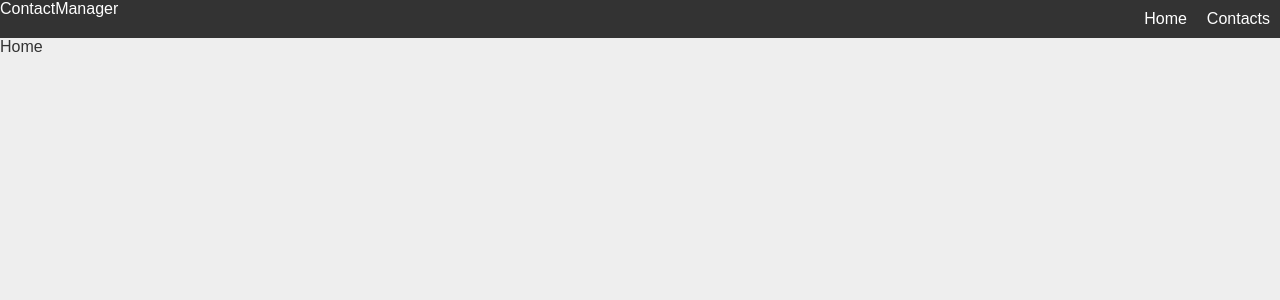
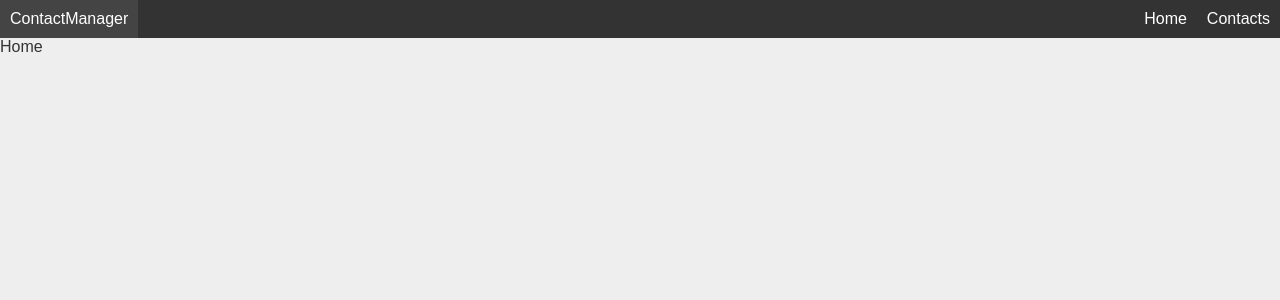
Before and after one commit to areiterer/contact-manager, a React (Create React App) app: page / in a window 1280 px wide. Shown: the top 300 px of the page. Built offline with nearby package versions, Linux system fonts and the light colour scheme.

Commit message:
NavBar: "Brand" is now a Link

```diff
--- a/src/components/Header.js
+++ b/src/components/Header.js
@@ -7,7 +7,9 @@ const Header = () => (
   <header>
     <nav>
       <ul>
-        <li className="brand">ContactManager</li>
+        <li className="brand">
+          <Link to="/">ContactManager</Link>
+        </li>
         <li>
           <Link to="/">Home</Link>
         </li>
```
